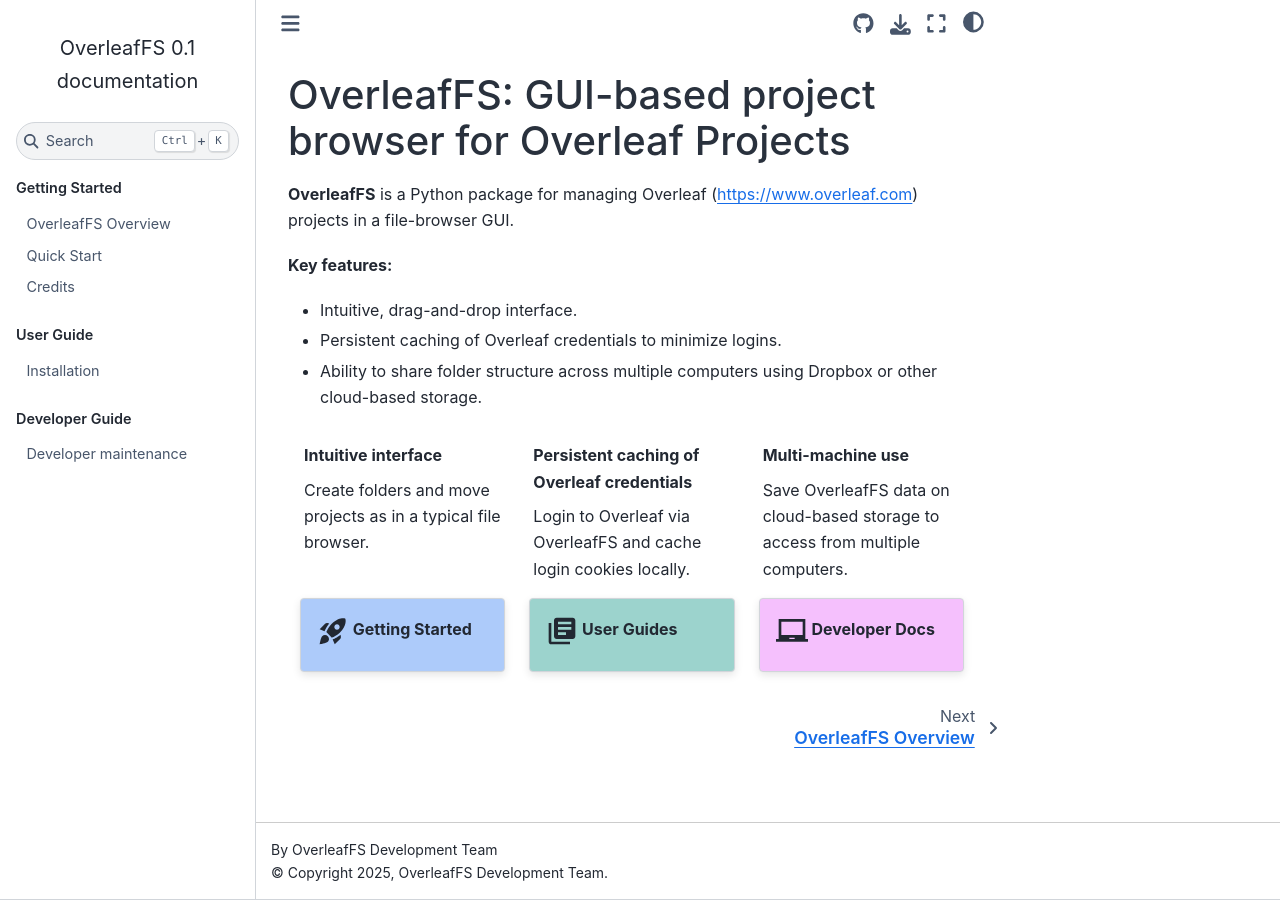
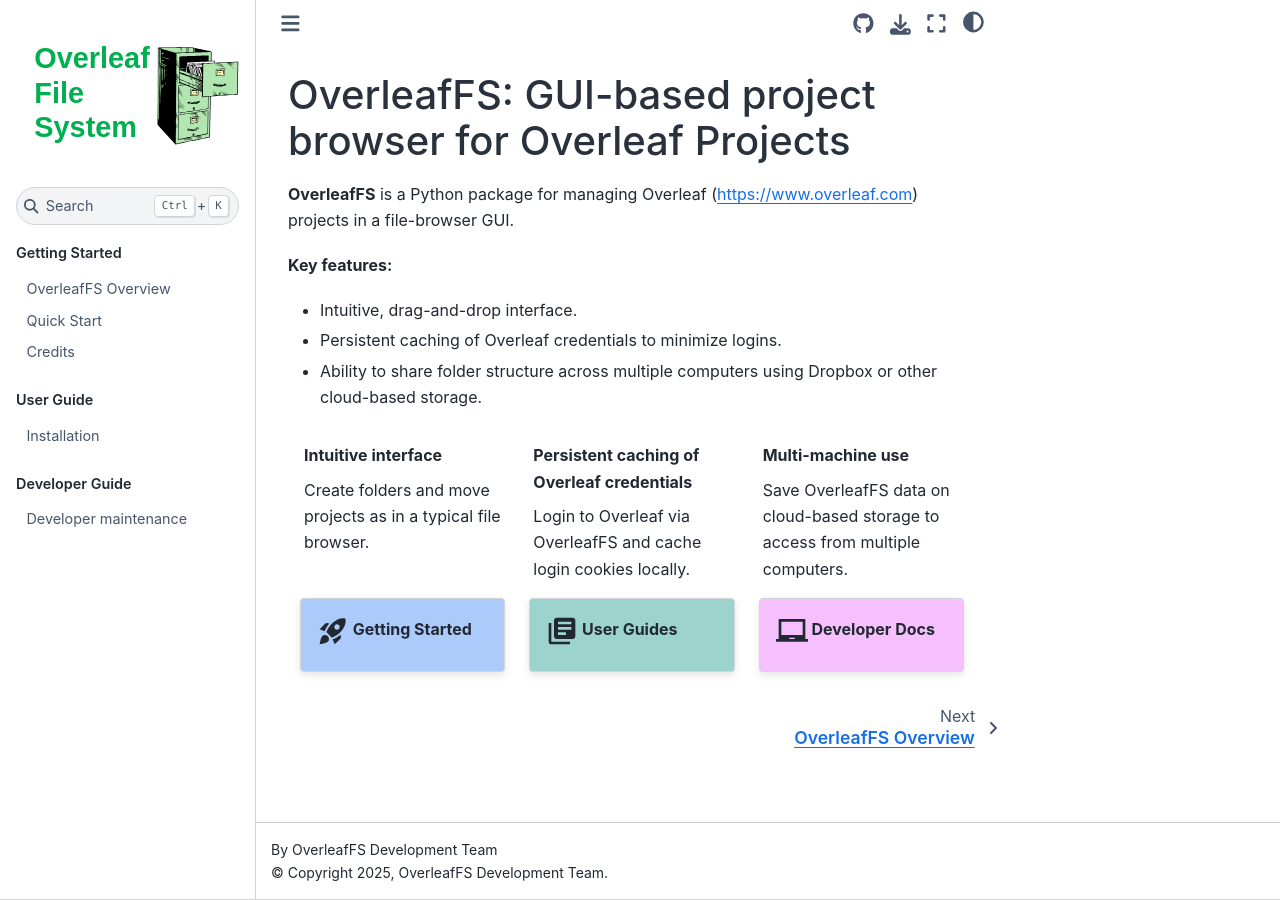
Before and after one commit to gbuzzard/overleaf_fs, a Sphinx documentation site: the page built from docs/source/index.rst, in a window 1280 px wide. Built offline with Sphinx 7.4.7 and the Sphinx Book theme 1.1.4, drawn with Linux system fonts in a browser that asks for light colours.

Commit message:
Add logo.

```diff
--- a/docs/source/conf.py
+++ b/docs/source/conf.py
@@ -119,7 +119,7 @@
 
 main_doc = 'index'
 
-html_logo = "_static/logo.png"
+html_logo = "_static/OverleafFS.svg"
 
 # Add any paths that contain custom static files (such as style sheets) here,
 # relative to this directory. They are copied after the builtin static files,
```
Also changed, not shown: docs/source/_static/OverleafFS.svg (added).
